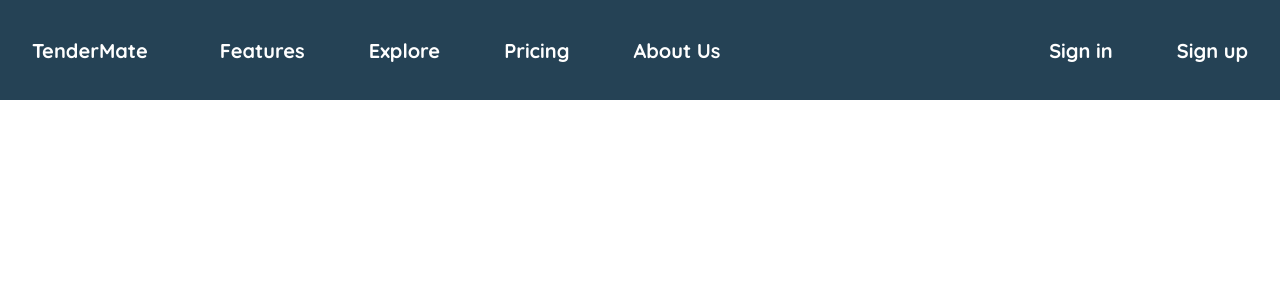
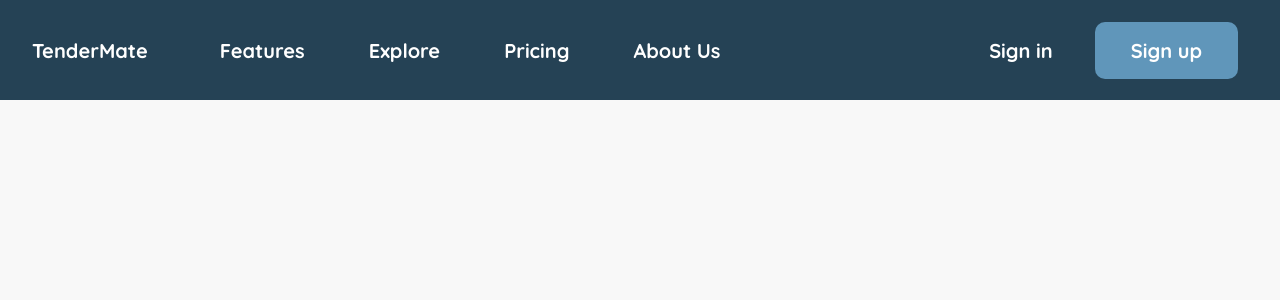
Before and after one commit to hungthezorba/projecter-front-end, a React (Create React App) app: page / in a window 1280 px wide. Shown: the top 300 px of the page. Built offline with nearby package versions, Linux system fonts and the light colour scheme.

Commit message:
added footer.js

```diff
--- a/src/App.js
+++ b/src/App.js
@@ -4,12 +4,14 @@ import Login from './loginForm/Login'
 import Register from './registerForm/Register'
 import './Form.css'
 import NavigationBar from './navigation/NavigationBar.js';
+import Footer from './navigation/Footer.js';
 
 
 function App() {
   return (
     <div className="App">
       <NavigationBar></NavigationBar>
+      <Footer></Footer>
     </div>
   );
 }
--- /dev/null
+++ b/src/navigation/Footer.css
@@ -0,0 +1,6 @@
+/* */
+.footer {
+    background-color: #F8F8F8;
+    height: 230px;
+    position: relative;
+}
--- /dev/null
+++ b/src/navigation/Footer.js
@@ -0,0 +1,13 @@
+import React from "react";
+import { Link, NavLink, BrowserRouter } from "react-router-dom";
+import "./Footer.css";
+
+function Footer() {
+    return (
+        <div className="footer">
+
+        </div>
+    )
+}
+
+export default Footer;
--- a/src/navigation/NavigationBar.css
+++ b/src/navigation/NavigationBar.css
@@ -57,6 +57,11 @@
 .flexbox-right {
     display: flex;
     align-items: center;
+    padding-right: 2rem;
+}
+
+.flexbox-right .navtags {
+    margin-right: 10px;
 }
 
 
@@ -74,6 +79,13 @@
     position: relative;
     text-decoration: none;
     margin: 2rem;
+}
+
+.navbtn {
+    background-color: #6096BA;
+    box-sizing: border-box;
+    padding: 16px 36px;
+    border-radius: 10px;
 }
 
 
--- a/src/navigation/NavigationBar.js
+++ b/src/navigation/NavigationBar.js
@@ -34,10 +34,10 @@ function NavigationBar() {
 					</ul>
 				</div>
 				<div className="flexbox-right">
-					<NavLink className="navtags push" activeClassName="selected" to="/signin">
+					<NavLink className="navtags" activeClassName="selected" to="/signin">
 						Sign in
 					</NavLink>
-					<NavLink className="navtags push" activeClassName="selected" to="/signup">
+					<NavLink className="navtags navbtn" activeClassName="selected" to="/signup">
 						Sign up
 					</NavLink>
 				</div>
```
